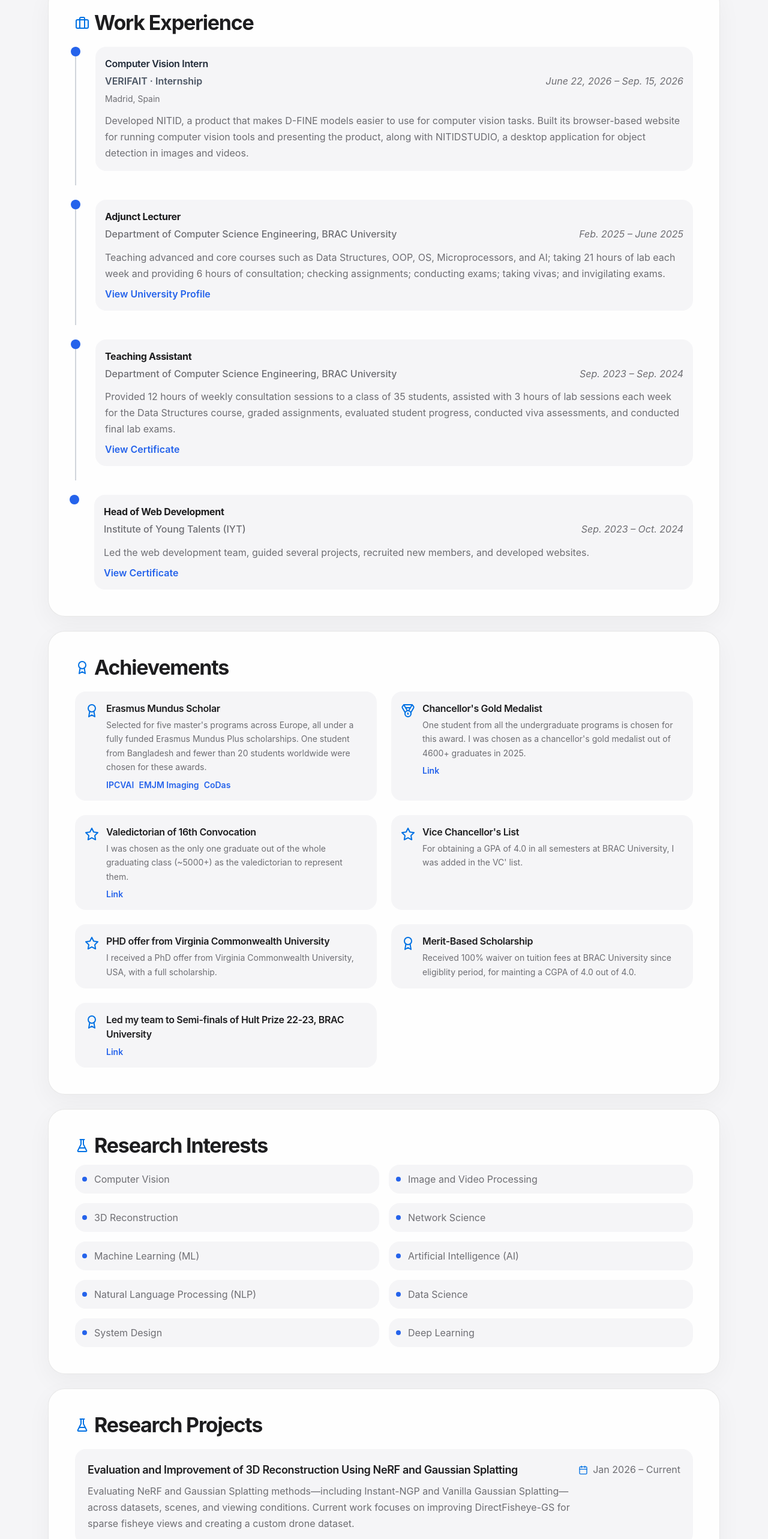
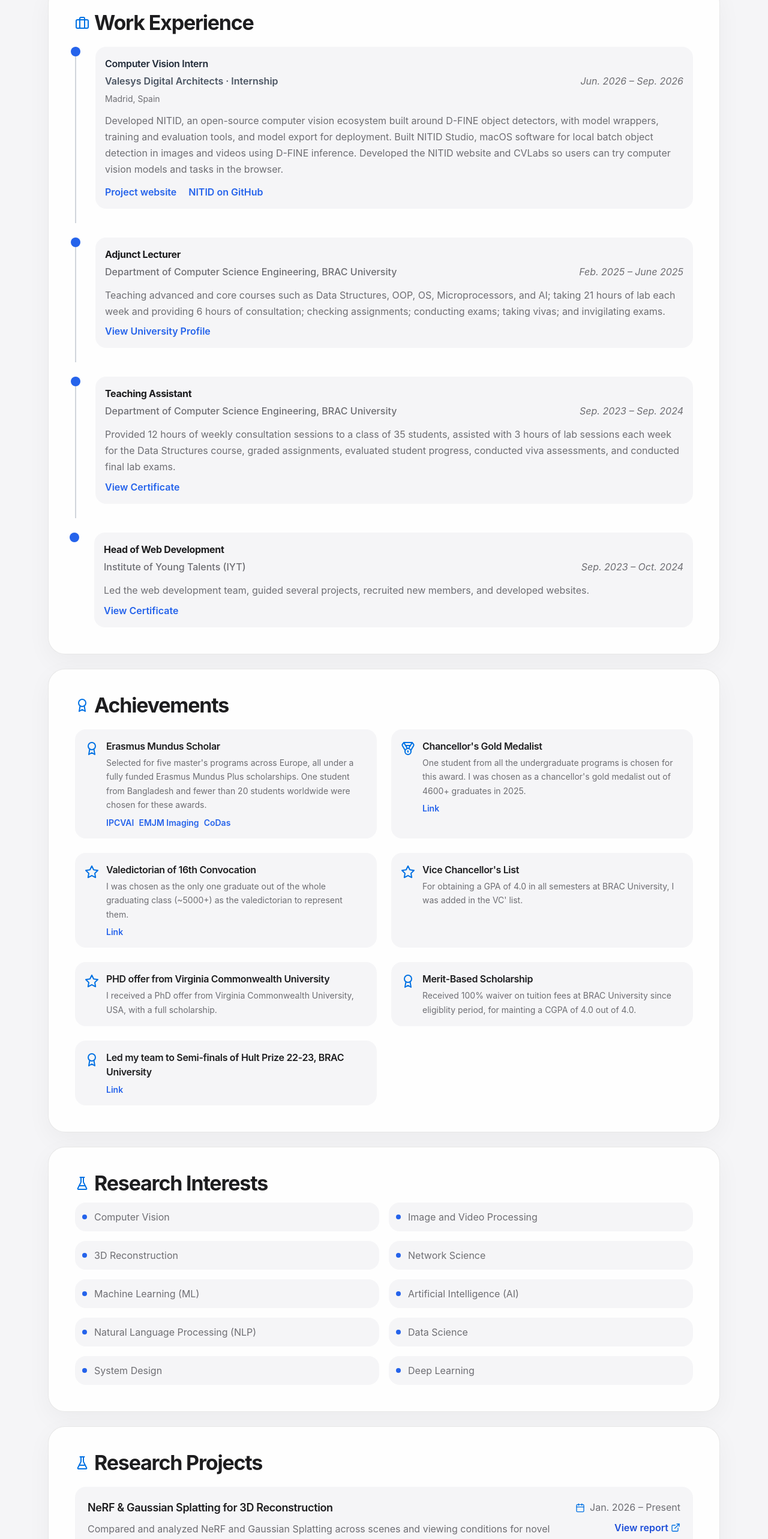
Before and after one commit to shihabmuhtasim/shihabmuhtasim.github.io, a React (Vite) app: page / in a window 1280 px wide. Shown: the part 2208-4774 px from the top of the page at 60% size. Built offline with nearby package versions, Linux system fonts and the light colour scheme.

Commit message:
Update latest CV, NITID internship, and vision research projects

```diff
--- a/src/components/CV.tsx
+++ b/src/components/CV.tsx
@@ -3,7 +3,7 @@ import { FileText, Download } from 'lucide-react';
 
 const CV = () => {
   const handleViewCV = () => {
-    window.open('/Cv_JUN_26.pdf', '_blank');
+    window.open('/SHIHAB_CV.pdf', '_blank', 'noopener,noreferrer');
   };
 
   return (
@@ -18,10 +18,10 @@ const CV = () => {
           className="inline-flex items-center gap-2 bg-blue-600 hover:bg-blue-700 text-white font-bold py-3 px-6 rounded-md transition-colors duration-300 transform hover:scale-105"
         >
           <FileText className="w-4 h-4" />
-          View CV — June 2026
+          View Latest CV
         </button>
         <a
-          href="/Cv_JUN_26.pdf"
+          href="/SHIHAB_CV.pdf"
           download="Resume_Shihab_Muhtasim_2026.pdf"
           className="inline-flex items-center gap-2 bg-transparent border-2 border-blue-600 hover:bg-blue-50 text-blue-600 font-bold py-3 px-6 rounded-md transition-colors duration-300 transform hover:scale-105"
         >
--- a/src/components/Projects.tsx
+++ b/src/components/Projects.tsx
@@ -1,7 +1,7 @@
 import React, { useState } from 'react';
 import { ExternalLink, Code } from 'lucide-react';
 
-type CategoryKey = 'all' | 'cv' | 'ml' | 'se';
+type CategoryKey = 'all' | 'cv' | '3d' | 'ml' | 'se';
 
 interface Project {
   categoryKey: CategoryKey;
@@ -10,10 +10,30 @@ interface Project {
   description: string;
   imageUrl: string;
   githubUrl: string;
+  websiteUrl?: string;
 }
 
 const projects: Project[] = [
   // ── Computer Vision & Image Processing ──
+  {
+    categoryKey: 'cv',
+    categoryLabel: 'Computer Vision',
+    title: 'NITID — Computer Vision Ecosystem',
+    description:
+      'Developed three connected tools: NITID, an open-source D-FINE toolkit with model wrappers, training, evaluation, and deployment export; NITID Studio, a macOS application for local batch object detection in images and videos; and the NITID website with CVLabs for trying computer vision models and tasks in the browser.',
+    imageUrl: '/nitid-cover.svg',
+    githubUrl: 'https://github.com/shihabmuhtasim/nitid',
+    websiteUrl: 'https://nitid-website.nitid-vaelsys.workers.dev/',
+  },
+  {
+    categoryKey: '3d',
+    categoryLabel: '3D Reconstruction Research',
+    title: 'NeRF & Gaussian Splatting for 3D Reconstruction',
+    description:
+      'Compared NeRF and Gaussian Splatting for novel view synthesis across scenes and viewing conditions, analyzing architectures, reconstruction failures, and possible solutions. Ongoing research investigates improvements to sparse-view fisheye scene reconstruction using DirectFisheye-GS.',
+    imageUrl: '/3d-recon-cover.svg',
+    githubUrl: 'https://github.com/shihabmuhtasim/SPARSE_VIEW_FISHEYE_GS',
+  },
   {
     categoryKey: 'cv',
     categoryLabel: 'Computer Vision',
@@ -28,7 +48,7 @@ const projects: Project[] = [
     categoryLabel: 'Computer Vision',
     title: 'CLIP Spatial Reasoning — Explainability & Failure Analysis',
     description:
-      'Investigated spatial reasoning failures in CLIP ViT-B/32 through seven structured experiments on the Visual Spatial Reasoning dataset. Used Grad-CAM attribution, layer-wise text embedding analysis, and comparative evaluation against BLIP to identify and taxonomize systematic failure modes.',
+      'Investigated CLIP ViT-B/32 on the Visual Spatial Reasoning benchmark through seven experiments using Grad-CAM, text-embedding analysis, and comparison with BLIP. Analyzed model errors and positional shortcuts to examine how image and text representations affect spatial-relation predictions.',
     imageUrl: '/flip-cover.svg',
     githubUrl: 'https://github.com/shihabmuhtasim/CLIP-Spatial-Reasoning-Explainability-and-Failure-Analysis',
   },
@@ -194,12 +214,14 @@ const projects: Project[] = [
 const TABS: { key: CategoryKey; label: string; dot: string }[] = [
   { key: 'all', label: 'All',                   dot: '' },
   { key: 'cv',  label: 'Computer Vision',        dot: 'bg-violet-500' },
+  { key: '3d',  label: '3D Reconstruction Research', dot: 'bg-violet-500' },
   { key: 'ml',  label: 'ML & Data Science',      dot: 'bg-emerald-500' },
   { key: 'se',  label: 'Software Engineering',   dot: 'bg-blue-500' },
 ];
 
 function getActiveTabClass(key: CategoryKey): string {
   switch (key) {
+    case '3d':
     case 'cv':  return 'bg-violet-600  text-white border-violet-600  shadow-lg shadow-violet-900/30';
     case 'ml':  return 'bg-emerald-600 text-white border-emerald-600 shadow-lg shadow-emerald-900/30';
     case 'se':  return 'bg-blue-600    text-white border-blue-600    shadow-lg shadow-blue-900/30';
@@ -209,6 +231,7 @@ function getActiveTabClass(key: CategoryKey): string {
 
 function getTagClass(key: CategoryKey): string {
   switch (key) {
+    case '3d':
     case 'cv':  return 'bg-violet-100  text-violet-700  border border-violet-200';
     case 'ml':  return 'bg-emerald-100 text-emerald-700 border border-emerald-200';
     case 'se':  return 'bg-blue-100    text-blue-700    border border-blue-200';
@@ -218,6 +241,7 @@ function getTagClass(key: CategoryKey): string {
 
 function getLinkClass(key: CategoryKey): string {
   switch (key) {
+    case '3d':
     case 'cv':  return 'text-violet-600  hover:text-violet-800';
     case 'ml':  return 'text-emerald-600 hover:text-emerald-800';
     case 'se':  return 'text-blue-600    hover:text-blue-800';
@@ -227,6 +251,7 @@ function getLinkClass(key: CategoryKey): string {
 
 function getCardAccentClass(key: CategoryKey): string {
   switch (key) {
+    case '3d':
     case 'cv':  return 'hover:border-violet-200  hover:shadow-violet-100/50';
     case 'ml':  return 'hover:border-emerald-200 hover:shadow-emerald-100/50';
     case 'se':  return 'hover:border-blue-200    hover:shadow-blue-100/50';
@@ -245,7 +270,7 @@ const Projects = () => {
 
   const filtered = activeCategory === 'all'
     ? projects
-    : projects.filter(p => p.categoryKey === activeCategory);
+    : projects.filter(p => p.categoryKey === activeCategory || (activeCategory === 'cv' && p.categoryKey === '3d'));
 
   return (
     <section className="bg-gray-100 py-14 min-h-screen">
@@ -267,6 +292,7 @@ const Projects = () => {
               <button
                 key={tab.key}
                 onClick={() => handleCategoryChange(tab.key)}
+                aria-pressed={isActive}
                 className={[
                   'flex items-center gap-2 px-5 py-2 rounded-full text-sm font-semibold border transition-all duration-200',
                   isActive
@@ -339,6 +365,12 @@ const Projects = () => {
                   View Project
                   <ExternalLink className="w-3 h-3" />
                 </a>
+                {project.websiteUrl && (
+                  <a href={project.websiteUrl} target="_blank" rel="noopener noreferrer" className={`mt-3 inline-flex items-center gap-1.5 text-sm font-medium transition-colors ${getLinkClass(project.categoryKey)}`}>
+                    <ExternalLink className="w-3.5 h-3.5" />
+                    Project website
+                  </a>
+                )}
               </div>
             </div>
           ))}
--- a/src/components/ResearchObjective.tsx
+++ b/src/components/ResearchObjective.tsx
@@ -6,16 +6,25 @@ type ResearchProject = {
   date: string;
   description: string;
   link?: string;
+  codeLink?: string;
 };
 
 const ResearchProjects = () => {
   const projects: ResearchProject[] = [
     {
       title:
-        'Evaluation and Improvement of 3D Reconstruction Using NeRF and Gaussian Splatting',
-      date: 'Jan 2026 – Current',
+        'NeRF & Gaussian Splatting for 3D Reconstruction',
+      date: 'Jan. 2026 – Present',
       description:
-        'Evaluating NeRF and Gaussian Splatting methods—including Instant-NGP and Vanilla Gaussian Splatting—across datasets, scenes, and viewing conditions. Current work focuses on improving DirectFisheye-GS for sparse fisheye views and creating a custom drone dataset.',
+        'Compared and analyzed NeRF and Gaussian Splatting across scenes and viewing conditions for novel view synthesis, examining their architectures, failure modes, and possible solutions. Current research focuses on improving sparse-view fisheye scene reconstruction with Gaussian Splatting using DirectFisheye-GS.',
+      link: 'https://drive.google.com/file/d/1Vn6qirAhY6YF5vYD2lOC8Ytt2T2Bky8o/view?usp=sharing',
+      codeLink: 'https://github.com/shihabmuhtasim/SPARSE_VIEW_FISHEYE_GS',
+    },
+    {
+      title: 'CLIP Spatial Reasoning: Explainability & Failure Analysis',
+      date: 'Feb. 2026 – May 2026',
+      description: 'Investigated CLIP ViT-B/32 on the Visual Spatial Reasoning benchmark through seven experiments using Grad-CAM, text-embedding analysis, and comparison with BLIP. Analyzed model errors and positional shortcuts to examine how image and text representations affect spatial-relation predictions.',
+      codeLink: 'https://github.com/shihabmuhtasim/CLIP-Spatial-Reasoning-Explainability-and-Failure-Analysis',
     },
     {
       title:
@@ -67,7 +76,13 @@ const ResearchProjects = () => {
                     rel="noreferrer"
                     className="inline-flex items-center text-blue-700 hover:text-blue-800 font-medium"
                   >
-                    View link
+                    {p.codeLink ? 'View report' : 'View link'}
+                    <ExternalLink className="w-4 h-4 ml-1" />
+                  </a>
+                )}
+                {p.codeLink && (
+                  <a href={p.codeLink} target="_blank" rel="noopener noreferrer" className="inline-flex items-center text-blue-700 hover:text-blue-800 font-medium">
+                    View code
                     <ExternalLink className="w-4 h-4 ml-1" />
                   </a>
                 )}
--- a/src/components/WorkExperience.tsx
+++ b/src/components/WorkExperience.tsx
@@ -5,12 +5,16 @@ const WorkExperience = () => {
   const experiences = [
     {
       title: 'Computer Vision Intern',
-      company: 'VERIFAIT · Internship',
-      period: 'June 22, 2026 – Sep. 15, 2026',
+      company: 'Valesys Digital Architects · Internship',
+      period: 'Jun. 2026 – Sep. 2026',
       location: 'Madrid, Spain',
-      description: 'Developed NITID, a product that makes D-FINE models easier to use for computer vision tasks. Built its browser-based website for running computer vision tools and presenting the product, along with NITIDSTUDIO, a desktop application for object detection in images and videos.',
-      titleLink: 'https://www.linkedin.com/company/verifait/',
-      companyLink: 'https://www.linkedin.com/company/verifait/'
+      description: 'Developed NITID, an open-source computer vision ecosystem built around D-FINE object detectors, with model wrappers, training and evaluation tools, and model export for deployment. Built NITID Studio, macOS software for local batch object detection in images and videos using D-FINE inference. Developed the NITID website and CVLabs so users can try computer vision models and tasks in the browser.',
+      titleLink: 'https://valesys.io/',
+      companyLink: 'https://valesys.io/',
+      projectLinks: [
+        { label: 'Project website', url: 'https://nitid-website.nitid-vaelsys.workers.dev/' },
+        { label: 'NITID on GitHub', url: 'https://github.com/shihabmuhtasim/nitid' },
+      ],
     },
     {
       title: 'Adjunct Lecturer',
@@ -67,6 +71,15 @@ const WorkExperience = () => {
               </div>
               {experience.location && <p className="mt-1 text-sm text-gray-500">{experience.location}</p>}
               <p className="mt-3 text-gray-700">{experience.description}</p>
+              {experience.projectLinks && (
+                <div className="mt-3 flex flex-wrap gap-x-5 gap-y-2">
+                  {experience.projectLinks.map((link) => (
+                    <a key={link.url} href={link.url} target="_blank" rel="noopener noreferrer" className="text-blue-600 hover:text-blue-800 transition-colors">
+                      {link.label}
+                    </a>
+                  ))}
+                </div>
+              )}
               {experience.link && (
                 <a
                   href={experience.link}
```
Also changed, not shown: public/nitid-cover.svg (added), 1 other file (tests, documents, lock files or other folders).
